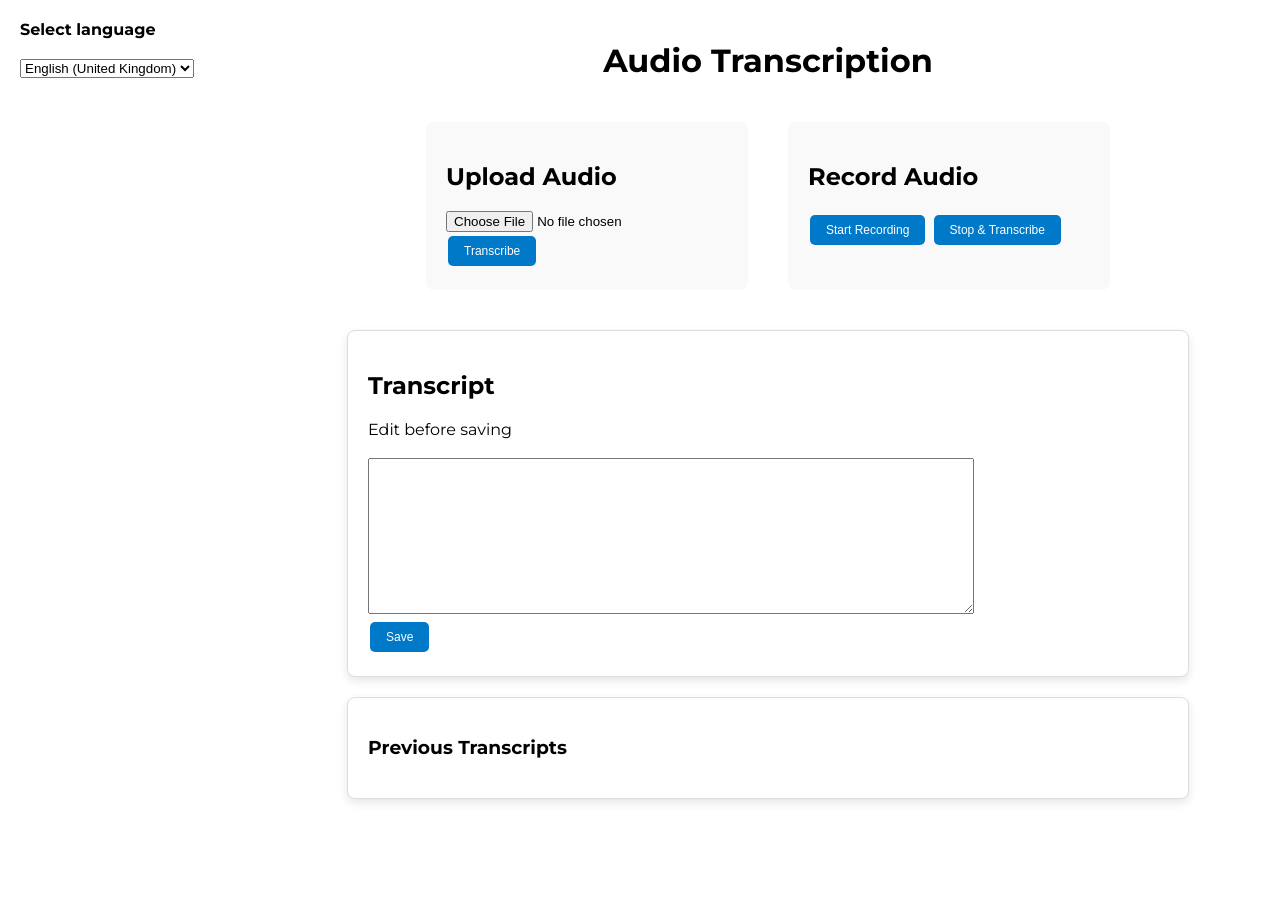
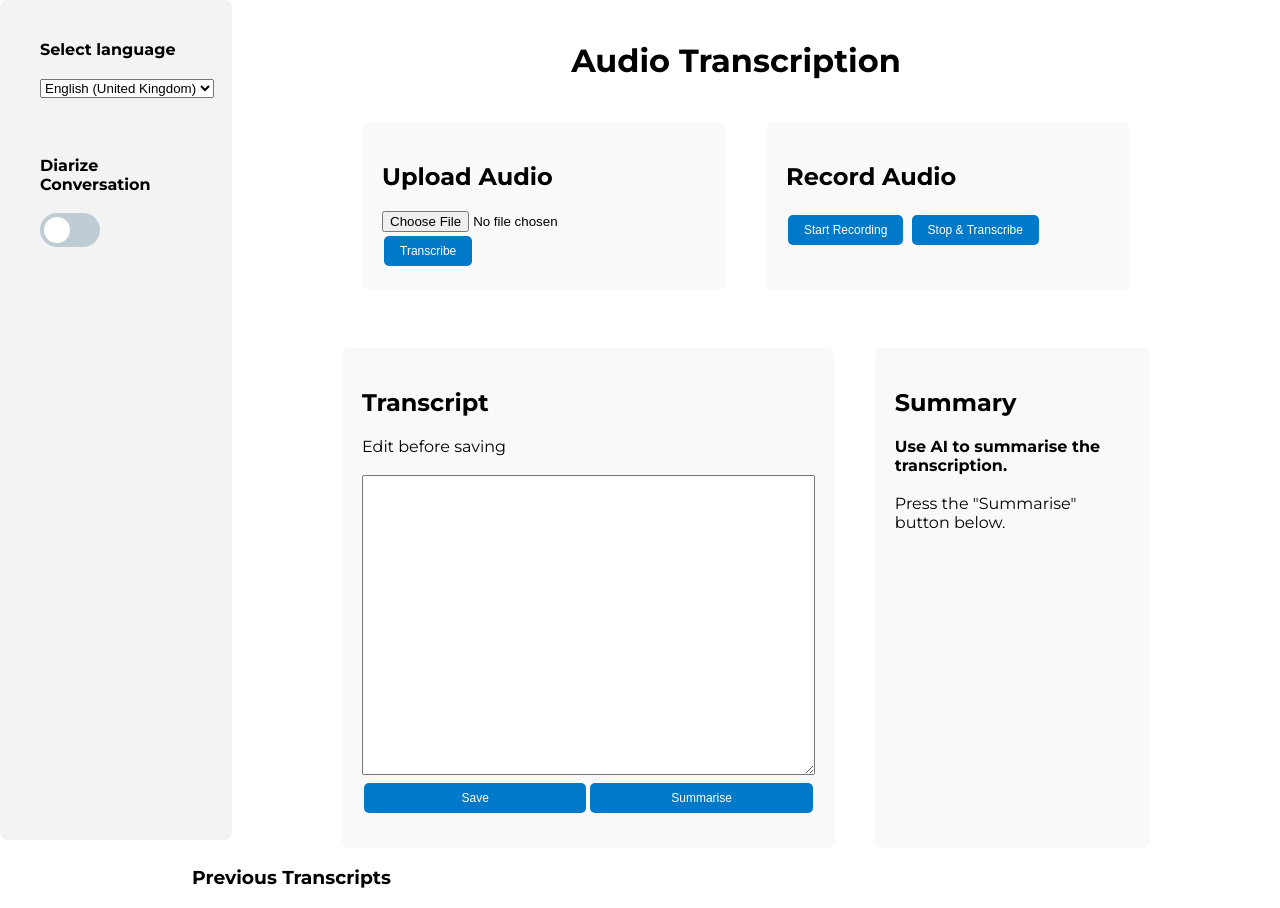
Before and after one commit to bethschoen/Real_Time_STT, a Python web app: template templates/index.html in a window 1280 px wide. Before the commit the page ends 803 px from the top, so only its background shows below. Run offline with Jinja, Linux system fonts and the light colour scheme; the template is opened without the code that fills it, so the values that code supplies are empty.

Commit message:
diarization and summarisation

```diff
--- a/static/script.js
+++ b/static/script.js
@@ -21,6 +21,20 @@ function addTranscriptToHistory(text, inputType) {
   });
 }
 
+function getLanguageSetting() {
+    const selectedLanguage = document.getElementById("language-setting");
+    const languageString = selectedLanguage.value;
+
+    return languageString
+}
+
+function getDiarizationSetting() {
+    const diarization = document.getElementById("diarization");
+    const diarizedSelected = diarization.checked;
+
+    return diarizedSelected
+}
+
 let mediaRecorder;
 let audioChunks = [];
 
@@ -40,9 +54,11 @@ recordBtn.addEventListener("click", async () => {
         const formData = new FormData();
         formData.append("audio", blob, "recording.webm"); // use webm extension
         // add language
-        const selectedLanguage = document.getElementById("language-setting");
-        const languageString = selectedLanguage.value;
+        languageString = getLanguageSetting();
         formData.append("language_setting", languageString);
+        // add diarization option
+        diarizedSelected = getDiarizationSetting();
+        formData.append("diarization", diarizedSelected);
 
         fetch("/transcribe", {
             method: "POST",
@@ -92,11 +108,12 @@ document.getElementById("upload-form").addEventListener("submit", async (e) => {
             console.log(`${key}: ${value}`);
         }
     }
-
     // add language
-    const selectedLanguage = document.getElementById("language-setting");
-    const languageString = selectedLanguage.value;
+    languageString = getLanguageSetting();
     formData.append("language_setting", languageString);
+    // add diarization option
+    diarizedSelected = getDiarizationSetting();
+    formData.append("diarization", diarizedSelected);
 
     const response = await fetch("/transcribe", {
         method: "POST",
@@ -106,6 +123,7 @@ document.getElementById("upload-form").addEventListener("submit", async (e) => {
     const data = await response.json();
     // now that we have a response, stop spinner
     document.getElementById("loading-spinner").style.display = "none";
+    document.getElementById("summary-description").style.display = "none";
     const transcript = data.transcript || "Transcription failed: " + data.error;
 
     // ✅ Set value inside the textarea
@@ -117,12 +135,23 @@ document.getElementById("upload-form").addEventListener("submit", async (e) => {
     addTranscriptToHistory(transcript, transcriptMode);
 });
 
+let clickedButton = null;
+document.querySelectorAll("#transcript-edit button").forEach((btn) => {
+    btn.addEventListener("click", function (e) {
+        clickedButton = e.target;
+    });
+});
+
 // Handle form for editing transcription
 document.getElementById("transcript-edit").addEventListener("submit", async (e) => {
     e.preventDefault();
     const formData = new FormData(e.target);
+    const action = clickedButton?.value;
+
+    if (action === "save") {
         formData.append("mode", transcriptMode);
         formData.append("language", document.getElementById("language-setting").value);
+        formData.append("diarization", document.getElementById("diarization").checked);
 
         const response = await fetch("/save-transcript", {
         method: "POST",
@@ -142,13 +171,30 @@ document.getElementById("transcript-edit").addEventListener("submit", async (e)
                 saveStatus.style.display = "none";
             }, 2000);
 
-        // reset
-        document.getElementById("transcript-edit").reset()
-        transcriptMode = ""
+            // reset TODO: create a reset button
+            //document.getElementById("transcript-edit").reset()
+            //transcriptMode = ""
         } else {
             // Show the save error message
             document.getElementById("save-error").textContent = data.error || "Something went wrong."
             const saveStatus = document.getElementById("save-error");
             saveStatus.style.display = "block";
         }
+    } else if (action === "summarise") {
+        // start spinner
+        document.getElementById("loading-spinner-summarise").style.display = "block";
+
+        const response = await fetch("/summarise", {
+            method: "POST",
+            body: formData
         });
+
+        const data = await response.json();
+        // now that we have a response, stop spinner
+        document.getElementById("loading-spinner-summarise").style.display = "none";
+        const summary = data.summary || "Summarisation failed: " + data.error;
+        // Set value inside the paragraph
+        document.getElementById("summary-result").style.display = "block";
+        document.getElementById("summary-result").textContent = summary;
+    }
+});
--- a/static/style.css
+++ b/static/style.css
@@ -69,6 +69,68 @@ body {
     text-decoration: none;
 }
 
+.sidebar {
+  padding: 20px;
+  background-color: #f3f3f3;
+  border-radius: 8px;
+  position: fixed;
+  top: 0;
+  font-family: 'Montserrat', sans-serif;
+  height: 100%;
+}
+
+.dropdown {
+  padding: 20px;
+  font-family: 'Montserrat', sans-serif;
+}
+
+.toggle-container {
+  margin-left: 20px;
+}
+
+.toggle {
+  position: relative;
+  display: inline-block;
+  width: 60px;
+  height: 34px;
+}
+
+.toggle input {
+  display: none;
+}
+
+.slider {
+  position: absolute;
+  cursor: pointer;
+  top: 0;
+  left: 0;
+  right: 0;
+  bottom: 0;
+  background-color: #bfccd4;
+  transition: 0.4s;
+  border-radius: 34px;
+}
+
+.slider:before {
+  position: absolute;
+  content: "";
+  height: 26px;
+  width: 26px;
+  left: 4px;
+  bottom: 4px;
+  background-color: #FFF;
+  transition: 0.4s;
+  border-radius: 50%;
+}
+
+input:checked + .slider {
+  background-color: #0079c8;
+}
+
+input:checked + .slider:before {
+  transform: translateX(26px);
+}
+
 /* Button styling */
 button {
     background-color: #0079c8;
@@ -106,28 +168,25 @@ button.recording::after {
     100% { opacity: 1; }
 }
 
+/*.container {
+  display: flex;
+  justify-content: space-between;
+  gap: 20px;
+  padding: 20px;
+}*/
+
 .container {
-  display: flex;
+  display: grid;
+  grid-template-columns: 50% 50%;
   justify-content: space-between;
   gap: 20px;
   padding: 20px;
 }
 
-.half-width {
-  flex: 1;
+.box {
   background-color: #f9f9f9;
   padding: 20px;
   border-radius: 8px;
-}
-
-.transcriptions {
-  padding: 20px;
-  background-color: #ffffff;
-  border: 1px solid #ddd;
-  border-radius: 8px;
-  max-width: 800px;
-  margin: 20px auto;
-  box-shadow: 0 4px 10px rgba(0, 0, 0, 0.1);
 }
 
 .left-box {
@@ -138,12 +197,6 @@ button.recording::after {
 .right-box {
   margin-left: 10px;
   margin-right: 150px;
-}
-
-textarea {
-  width: 600px;
-  height: 150px;
-  font-family: 'Montserrat', sans-serif;
 }
 
 .spinner {
@@ -161,15 +214,28 @@ textarea {
   100% { transform: rotate(360deg); }
 }
 
-.sidebar {
-  padding: 20px;
-  background-color: #ffffff;
+.results-container {
+  display: grid;
+  grid-template-columns: 60% 40%;
+  justify-content: space-between;
+  gap: 20px;
+  height: 500px;
+}
+
+.transcriptions {
   border-radius: 8px;
-  position: fixed;
-  top: 0;
+  object-fit: contain;
+}
+
+textarea {
+  width: 100%;
+  height: 300px;
+  box-sizing: border-box;
   font-family: 'Montserrat', sans-serif;
 }
 
-.dropdown {
-    font-family: 'Montserrat', sans-serif;
+.buttons {
+  display: grid;
+  grid-template-columns: 50% 50%;
+  justify-content: space-between;
 }
--- a/templates/index.html
+++ b/templates/index.html
@@ -10,7 +10,7 @@
 <body>
 
   <!-- side bar -->
-  <div class="sidebar" style="width:20%">
+  <div class="sidebar" style="width:15%">
     <div class="dropdown">
       <label for="language_setting"><strong>Select language</strong></label><br><br>
       <select name="language_setting" id="language-setting">
@@ -22,15 +22,23 @@
         <option value="it-IT">Italian (Italy)</option>
         <option value="es-ES">Spanish (Spain)</option>
       </select>
+    </div><br><br>
+    <!-- Rounded switch -->
+    <div class="toggle-container">
+      <strong>Diarize Conversation</strong><br><br>
+      <label class="toggle">
+        <input type="checkbox" id="diarization" name="diarization" />
+        <span class="slider"></span>
+      </label>
     </div>
   </div>
 
   <!-- main page content -->
-  <div style="margin-left:20%">
+  <div style="margin-left:15%">
 
     <h1 style="text-align: center;">Audio Transcription</h1>
     <div class="container">
-        <div class="half-width left-box">
+        <div class="box left-box">
         <h2>Upload Audio</h2>
         <form id="upload-form" enctype="multipart/form-data">
             <input type="file" name="audio" accept="audio/*" required />
@@ -38,7 +46,7 @@
         </form>
         </div>
 
-        <div class="half-width right-box">
+        <div class="box right-box">
         <h2>Record Audio</h2>
         <button id="record-btn">Start Recording</button>
         <button id="stop-btn" disabled>Stop & Transcribe</button>
@@ -48,14 +56,20 @@
     <div id="loading-spinner" style="display: none;">
         <p style="text-align: center;">Transcribing...</p>
         <div class="spinner"></div>
-    </div>
+    </div><br><br>
 
-    <div class="transcriptions">
+    <div class="results-container">
+      <div class="transcriptions box left-box">
           <h2>Transcript</h2>
           <form id="transcript-edit" enctype="multipart/form-data">
             <label for="edited_transcript">Edit before saving</label><br><br>
             <textarea name="edited_transcript"></textarea><br>
-        <button type="submit">Save</button>
+            <div class="buttons">
+              <!-- save -->
+              <button type="submit" name="action" value="save">Save</button>
+              <!-- summarise -->
+              <button type="submit" name="action" value="summarise">Summarise</button>
+            </div>
           </form>
           <p id="save-status" style="display: none; color: green; font-weight: bold;">
           Saved!
@@ -63,6 +77,19 @@
           <p id="save-error" style="display: none; color: red; font-weight: bold;">
           Failed to save. Please try again.
           </p>
+      </div>
+      <div class="summarise box right-box">
+        <!-- title -->
+        <h2>Summary</h2>
+        <p id="summary-description" style="display: block;"><strong>Use AI to summarise the transcription.</strong><br><br>Press the "Summarise" button below.</p>
+        <!-- spinner -->
+        <div id="loading-spinner-summarise" style="display: none;">
+          <p style="text-align: center;">Summarising...</p>
+          <div class="spinner"></div>
+        </div><br><br>
+        <!-- summary -->
+        <p id="summary-result" name=summary_result style="display: none;"></p>
+      </div>
     </div>
 
     <div class="transcriptions">
```
Also changed, not shown: app.py (+116 -17 lines), transcriptions.csv (+29 -9 lines), variables.py (added, +15 -0 lines), 1 other file. Lines whose indentation alone changed are shown as unchanged.
